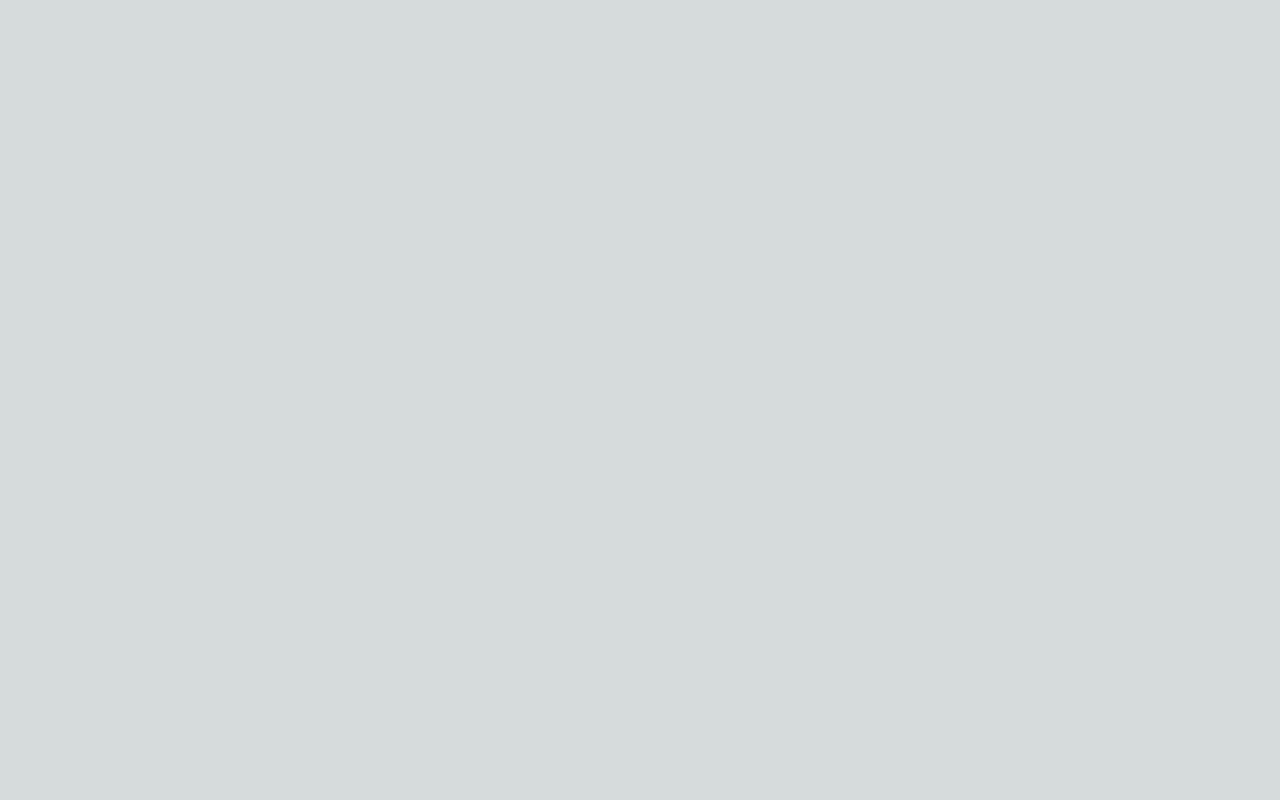
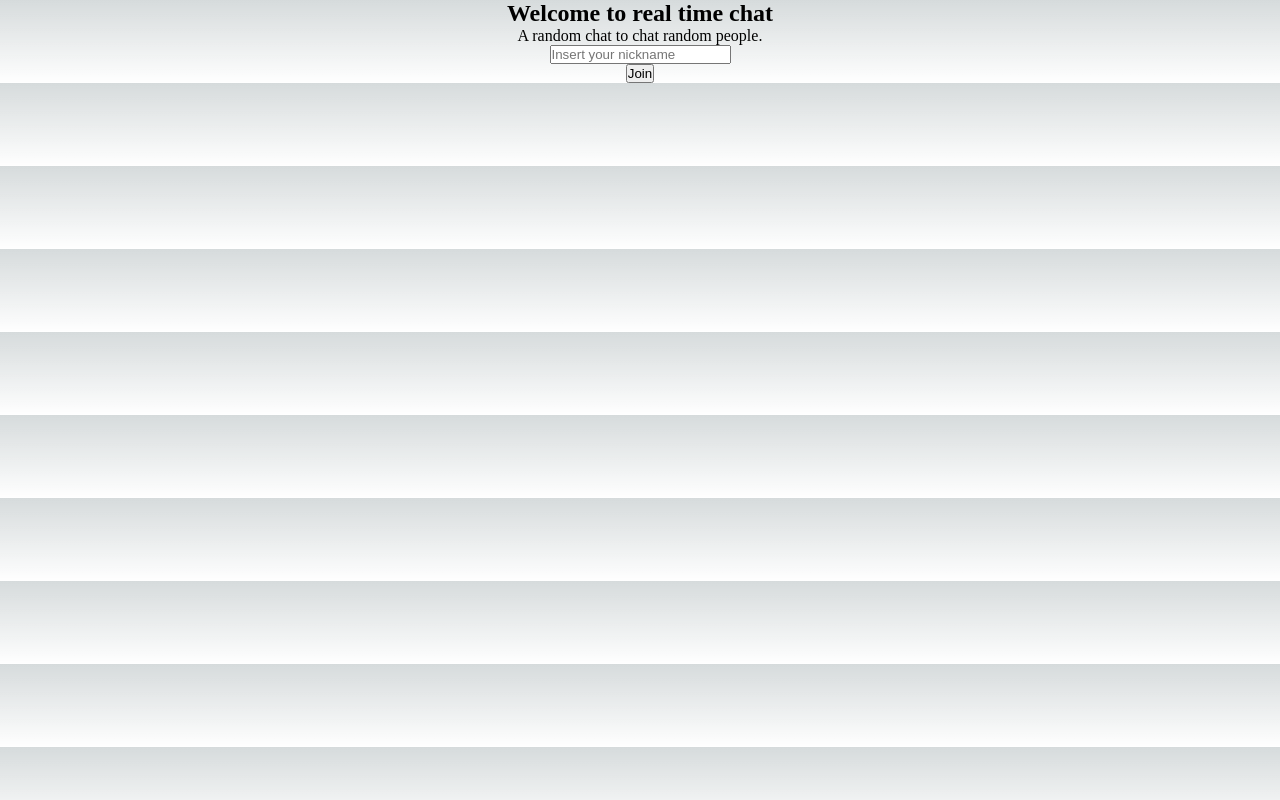
Before and after one commit to AdrianVilla1504/real-time-chat, a Next.js app: page / in a window 1280 px wide. Built offline with nearby package versions, Linux system fonts and the light colour scheme.

Commit message:
feat: mockup login page and add react cookie logic for nickname

```diff
--- a/package.json
+++ b/package.json
@@ -19,6 +19,7 @@
     "prettier": "^2.8.3",
     "prettier-eslint": "^15.0.1",
     "react": "18.2.0",
+    "react-cookie": "^4.1.1",
     "react-dom": "18.2.0",
     "typescript": "4.9.5"
   }
--- a/src/pages/index.tsx
+++ b/src/pages/index.tsx
@@ -1,5 +1,6 @@
 import Head from 'next/head';
 import Image from 'next/image';
+import Login from './login';
 import { Inter } from '@next/font/google';
 import styles from '@/styles/Home.module.css';
 
@@ -10,12 +11,11 @@ export default function Home() {
     <>
       <Head>
         <title>Create Next App</title>
-        <meta name='description' content='Generated by create next app' />
-        <meta name='viewport' content='width=device-width, initial-scale=1' />
-        <link rel='icon' href='/favicon.ico' />
+        <meta name="description" content="Generated by create next app" />
+        <meta name="viewport" content="width=device-width, initial-scale=1" />
+        <link rel="icon" href="/favicon.ico" />
       </Head>
-
-
+      <Login />
     </>
   );
 }
--- a/src/pages/login/index.tsx
+++ b/src/pages/login/index.tsx
@@ -1,13 +1,40 @@
+import styles from './styles.module.css';
+import { useCookies } from 'react-cookie';
+import { useState } from 'react';
+
 const Login = () => {
+  const [nickname, setNickname] = useState('');
+  const [cookie, setCookie] = useCookies();
 
-<>
-  <div>
-      <h2></h2>
-      <p>Lorem ipsum dolor sit amet consectetur adipisicing elit. Recusandae deleniti, ea iste dicta sint similique accusamus autem numquam libero, labore mollitia magni eum, repellat iusto distinctio temporibus animi pariatur quaerat.</p>
-      <input type="text" placeholder="Insert your nickname" />
-      <button>Join</button>
-  </div>
-</>
-}
+  const handleInputChange = (e: React.ChangeEvent<HTMLInputElement>): void => {
+    setNickname(e.target.value);
+  };
+
+  const handleNameToCookies = (): void => {
+    setCookie('nickname', nickname, { path: '/' });
+  };
+
+  return (
+    <>
+      <div className={styles.login_container}>
+        <h2 className={styles.container_title}>Welcome to real time chat</h2>
+        <p className={styles.container_description}>
+          A random chat to chat random people.
+        </p>
+        <form className={styles.container_form}>
+          <input
+            className={styles.form_nickname}
+            onChange={handleInputChange}
+            type="text"
+            placeholder="Insert your nickname"
+          />
+          <button className={styles.form_submit} onClick={handleNameToCookies}>
+            Join
+          </button>
+        </form>
+      </div>
+    </>
+  );
+};
 
 export default Login;
--- /dev/null
+++ b/src/pages/login/styles.module.css
@@ -0,0 +1,13 @@
+.login_container {
+  display: flex;
+  flex-direction: column;
+  align-items: center;
+  justify-content: center;
+}
+
+.container_form {
+  display: flex;
+  flex-direction: column;
+  align-items: center;
+  justify-content: center;
+}
```
Also changed, not shown: src/styles/styles.modules.css (deleted, +0 -38 lines), 1 other file (tests, documents, lock files or other folders).
